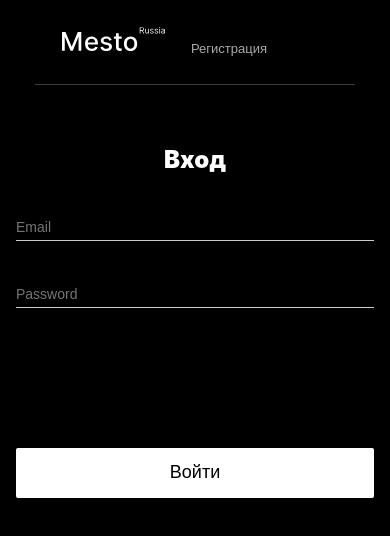
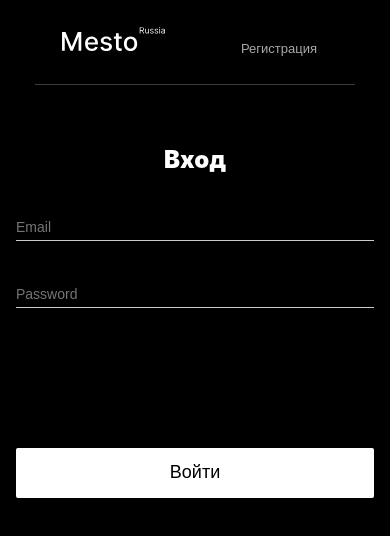
Before and after one commit to Kelendis2/react-mesto-api-full-gha, a React (Create React App) app in the folder frontend/: page /sign-in in a window 390 px wide. Shown: the top 536 px of the page. Built offline with nearby package versions, Linux system fonts and the light colour scheme.

Commit message:
Update header__button-registration.css

```diff
--- a/frontend/src/blocks/header/__button-registration/header__button-registration.css
+++ b/frontend/src/blocks/header/__button-registration/header__button-registration.css
@@ -3,7 +3,7 @@
   border: none;
   color: #a9a9a9;
   height: 22px;
-  width: 56px;
+  width: 70px;
   font-size: 18px;
   font-weight: 400;
   line-height: 22px;
@@ -15,7 +15,7 @@
   .header__button-registration {
     position: absolute;
     top: 10px;
-    left: 150px;
+    left: 200px;
     font-size: 13px;
   }
 }
```
